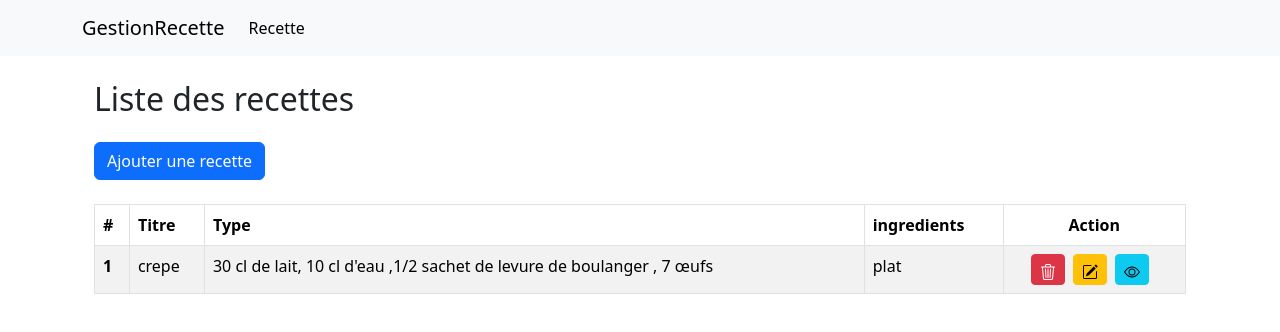
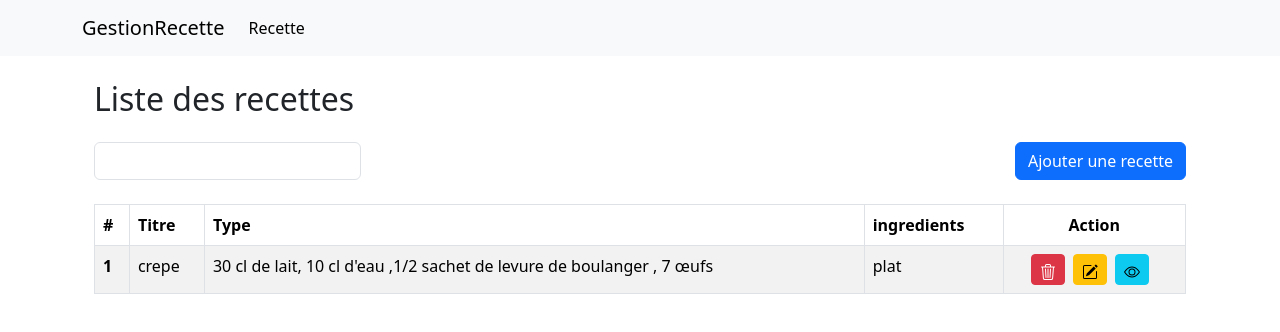
Before and after one commit to Mangassouba/gestion-recettes, a Vue app: page /recette in a window 1280 px wide. Shown: the top 332 px of the page. Built offline with nearby package versions, Linux system fonts and the light colour scheme.

Commit message:
Ajout la recherche avec le titre

```diff
--- a/src/views/recette/listeRecette.vue
+++ b/src/views/recette/listeRecette.vue
@@ -1,12 +1,21 @@
 <template>
   <div class="container mt-4">
     <h2>Liste des recettes</h2>
-    <div class="mt-4">
+    <div class="row d-flex mt-4">
+      <div class="col-6">
+        <div class="form-group col-md-6">
+          <input type="search" class="form-control" v-model="title" id="">
+        </div>
+      </div>
+      <div class="col-6">
+        <div class="d-flex justify-content-end">
       <RouterLink
         class="btn btn-primary"
         :to="{ name: 'ajouteRecette' }"
         >Ajouter une recette</RouterLink
       >
+    </div>
+      </div>
     </div>
 
     <table class="table table-striped table-bordered mt-4 mb-4">
@@ -20,7 +29,7 @@
         </tr>
       </thead>
       <tbody>
-        <tr v-for="(recipe, index) in recipes" :key="index">
+        <tr v-for="(recipe, index) in filteredRecipes" :key="index">
           <th scope="row">{{ index + 1 }}</th>
           <td>{{ recipe.title }}</td>
           <td>{{ recipe.ingredients }}</td>
@@ -94,6 +103,9 @@
 <script setup>
 import { RouterLink, useRouter } from "vue-router";
 import { useRecettetore } from "@/store/recetteStore";
+import { ref, computed  } from "vue";
+
+const title = ref('');
 
 const store = useRecettetore();
 const recipes = store.recipes;
@@ -102,6 +114,11 @@ const router = useRouter();
 function deleteRecipe(index) {
   store.deleteRecipe(index);
 }
+const filteredRecipes = computed(() =>
+  recipes.filter((recipe) =>
+    recipe.title.toLowerCase().includes(title.value.toLowerCase())
+  )
+);
 
 function editRecipe(index) {
   router.push({ name: "modifier", params: { index } });
```
Also changed, not shown: src/views/categorie/categorie.vue (added).
